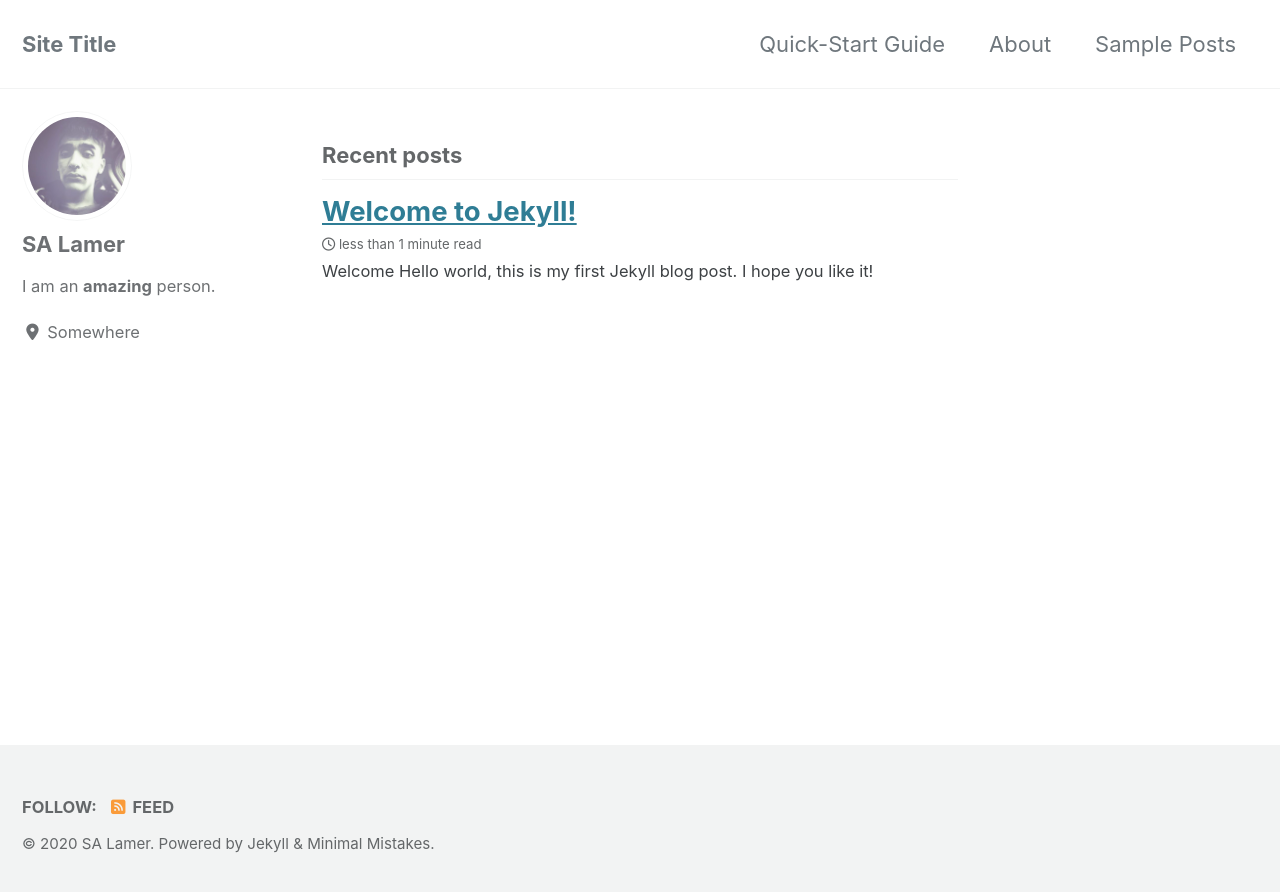
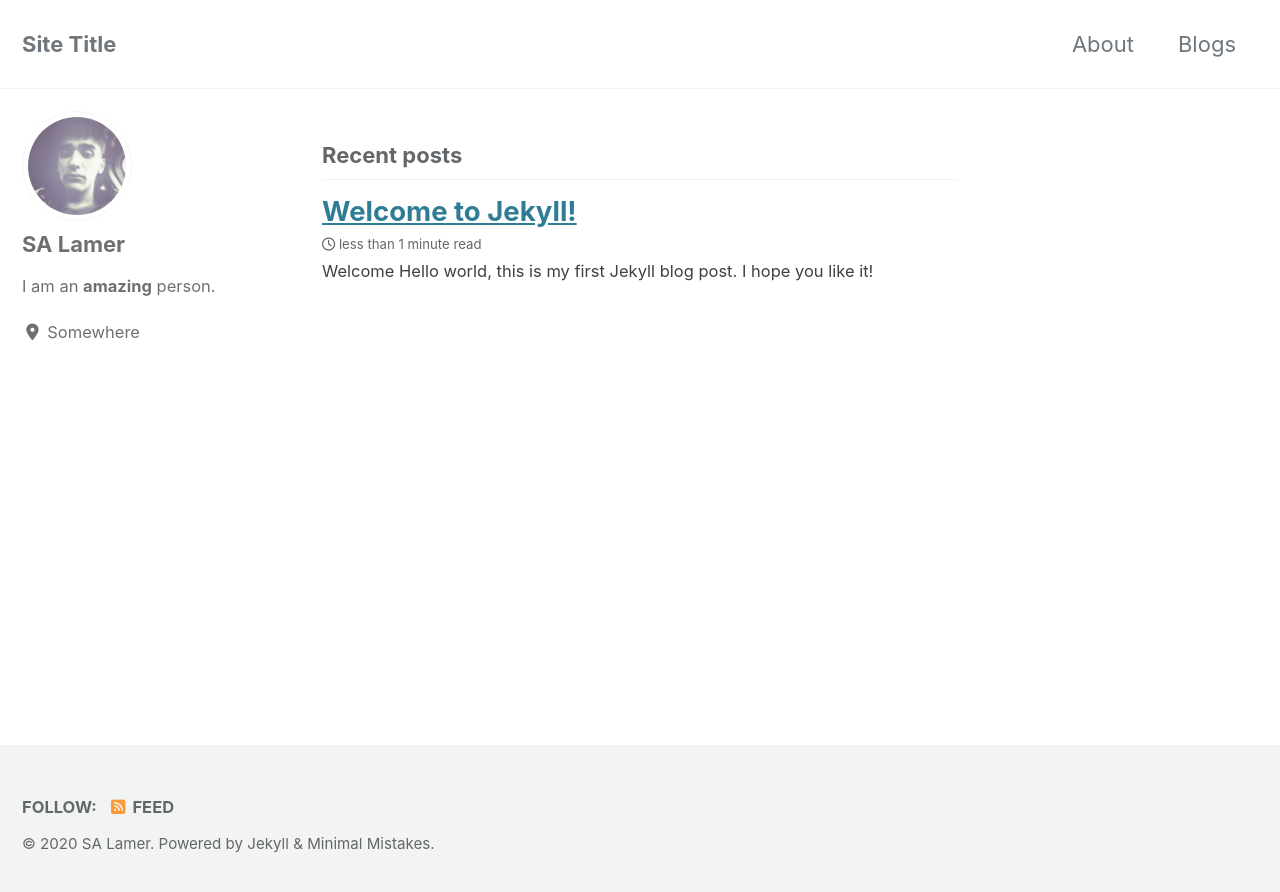
Before and after one commit to slahmer97/stevlulz.github.io, a Jekyll site: the page built from index.html, in a window 1280 px wide. Shown: the top 892 px of the page. Built offline with Jekyll 4.4.1, drawn with Linux system fonts in a browser that asks for light colours; cached includes are drawn as plain includes; nearby versions of some CDN libraries; the list of posts is cut into pages by our own code.

Commit message:
Update navigation.yml

```diff
--- a/_data/navigation.yml
+++ b/_data/navigation.yml
@@ -1,11 +1,10 @@
 # main links
 main:
-  - title: "Quick-Start Guide"
+  - title: "About"
     url: https://mmistakes.github.io/minimal-mistakes/docs/quick-start-guide/
-  - title: "About"
-    url: https://mmistakes.github.io/minimal-mistakes/about/
-  - title: "Sample Posts"
-    url: /year-archive/
+  - title: "Blogs"
+    url: /blogs/
+
   # - title: "Sample Collections"
   #   url: /collection-archive/
   # - title: "Sitemap"
```
